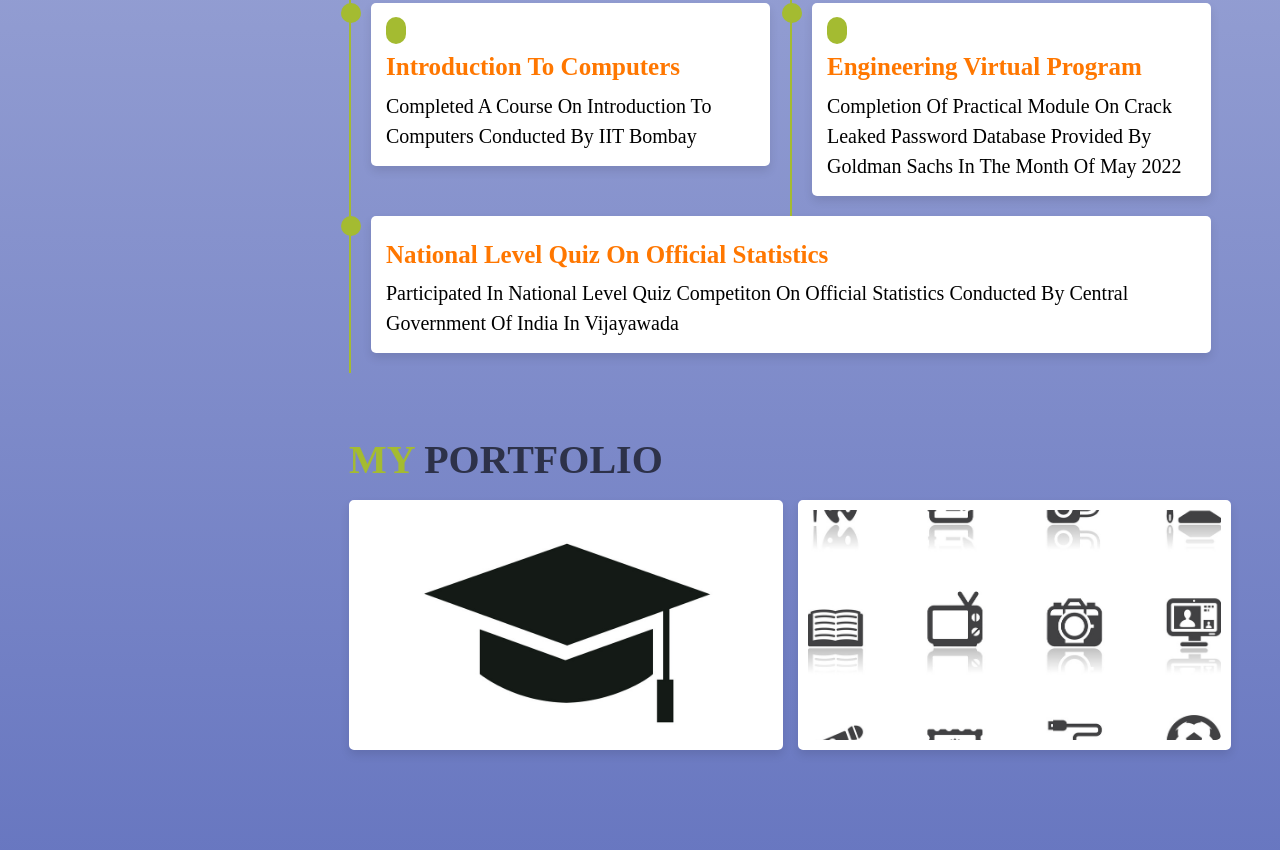
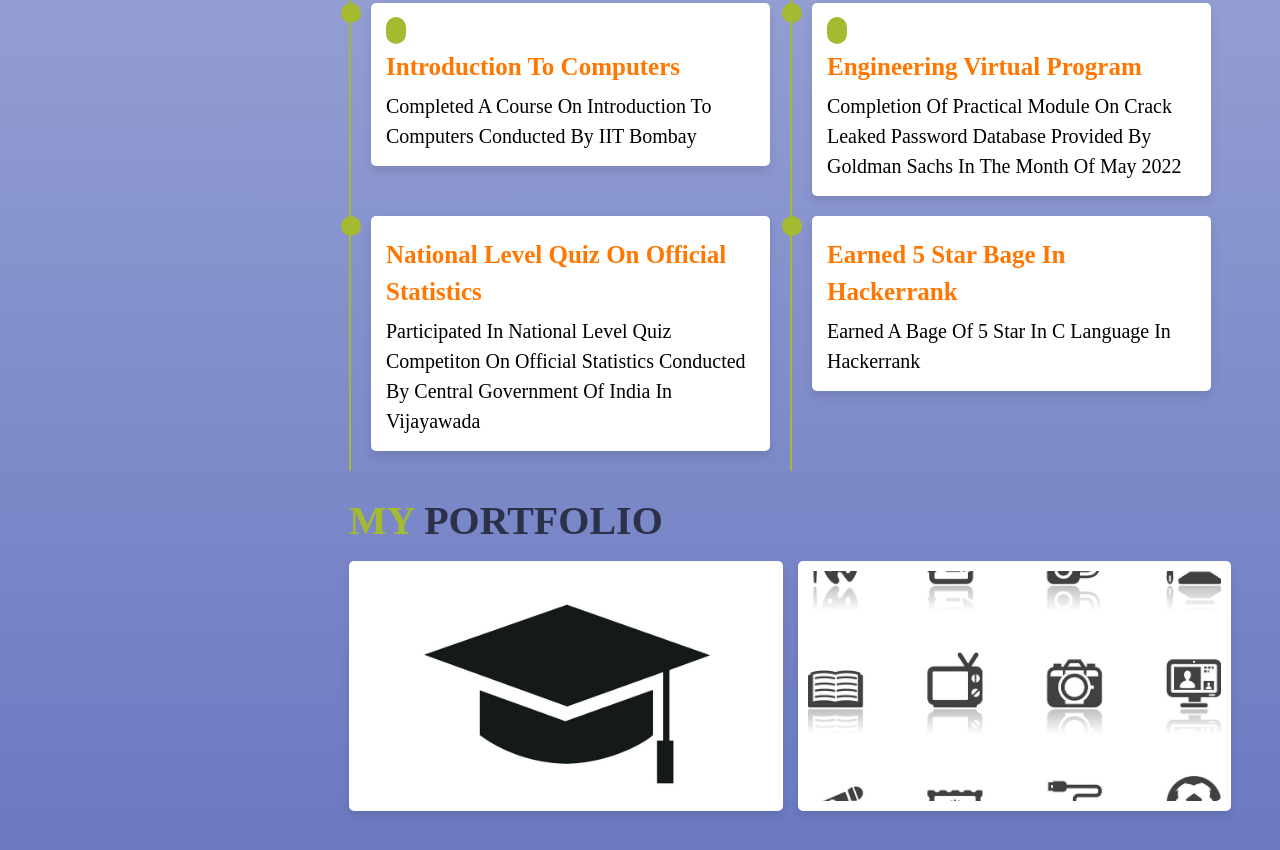
Before and after one commit to penchalavamsic/penchalavamsi.com, a plain HTML site: page index.html in a window 1280 px wide. Shown: the part 2270-3120 px from the top of the page. Drawn offline with Linux system fonts and the light colour scheme; a script that the page names is missing.

Commit message:
Update index.html

```diff
--- a/index.html
+++ b/index.html
@@ -203,6 +203,12 @@
                 <p>Participated in National level quiz competiton on Official Statistics conducted by Central Government of India in Vijayawada</p>
             </div>
         </div>
+        <div class="box">
+            <div class="content">
+                <h3>Earned 5 star Bage in Hackerrank</h3>
+                <p> Earned a bage of 5 star in C language in Hackerrank</p>
+            </div>
+        </div>
 
     </div>
 
```
